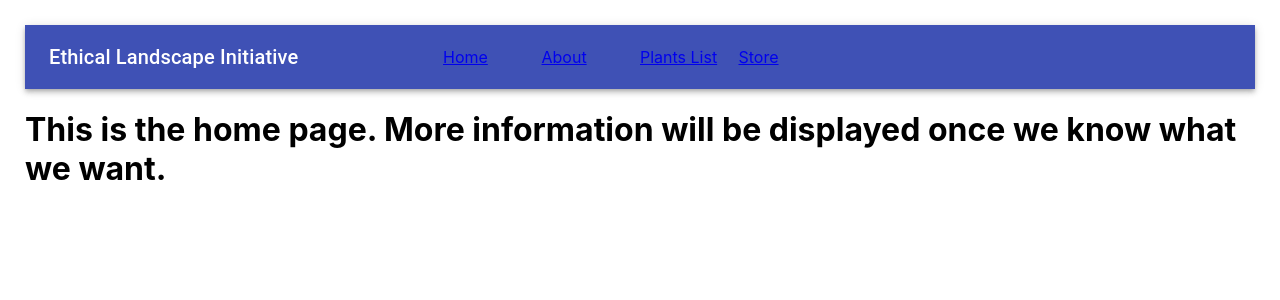
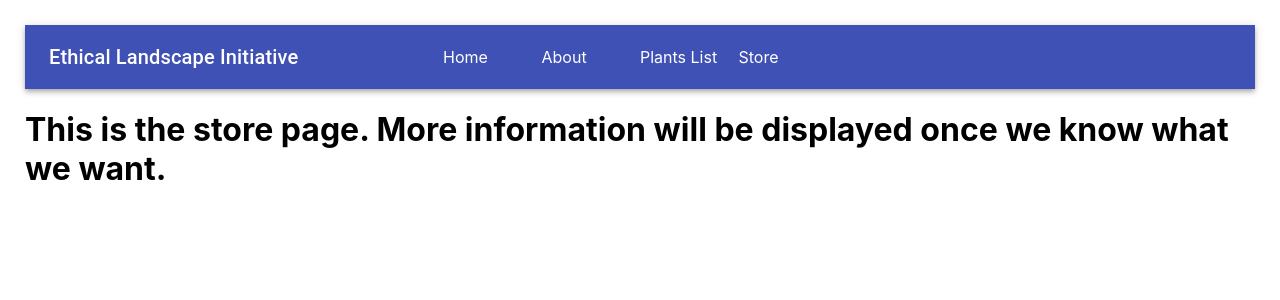
Before and after one commit to Native-Plants/Native-Plants, a React (Create React App) app in the folder client/: page /store in a window 1280 px wide. Shown: the top 300 px of the page. Built offline with nearby package versions, Linux system fonts and the light colour scheme.

Commit message:
Changed styling for nav, and added store component

```diff
--- a/client/src/App.js
+++ b/client/src/App.js
@@ -4,6 +4,7 @@ import Nav from "./components/nav/nav";
 import Home from "./components/home/home";
 import About from "./components/about/about";
 import PlantList from "./components/plantList/plantList";
+import Store from "./components/store/store";
 import {BrowserRouter as Router, Route, Switch} from 'react-router-dom';
 import { Grid } from '@material-ui/core';
 function App() {
@@ -15,7 +16,7 @@ function App() {
   {id: 1, name: "Home",        path: "/",               exact: true,  display: true,  component: Home},
   {id: 2, name: "About",       path: "/about",          exact: true,  display: true,  component: About},
   {id: 3, name: "Plants List", path: "/plant-list",     exact: true,  display: true,  component: PlantList},
-  {id: 4, name: "Store",       path: "/store",          exact: true,  display: true,  component: Home}
+  {id: 4, name: "Store",       path: "/store",          exact: true,  display: true,  component: Store}
   ];
 
   /*
--- a/client/src/components/nav/nav.css
+++ b/client/src/components/nav/nav.css
@@ -20,3 +20,12 @@
 .appBar {
     display:flex;
 }
+
+.navItem {
+    color: white;
+}
+
+a:-webkit-any-link {
+    text-decoration: none;
+    color: white;
+}
--- a/client/src/components/nav/nav.js
+++ b/client/src/components/nav/nav.js
@@ -19,7 +19,9 @@ function Nav(props) {
     return (
       <Grid item xs={1}>
         <NavLink to = {navObject.path} key = {navObject.id}>
-            {navObject.name}
+            <span className = "navItem">
+              {navObject.name}
+            </span>
         </NavLink>
       </Grid>
     );
--- /dev/null
+++ b/client/src/components/store/store.js
@@ -0,0 +1,10 @@
+import React, {useState, Fragment} from 'react';
+function Store() {
+    return (
+        <Fragment>
+            <h1>{"This is the store page. More information will be displayed once we know what we want."}</h1>
+        </Fragment>
+    )
+}
+
+export default Store;
```
